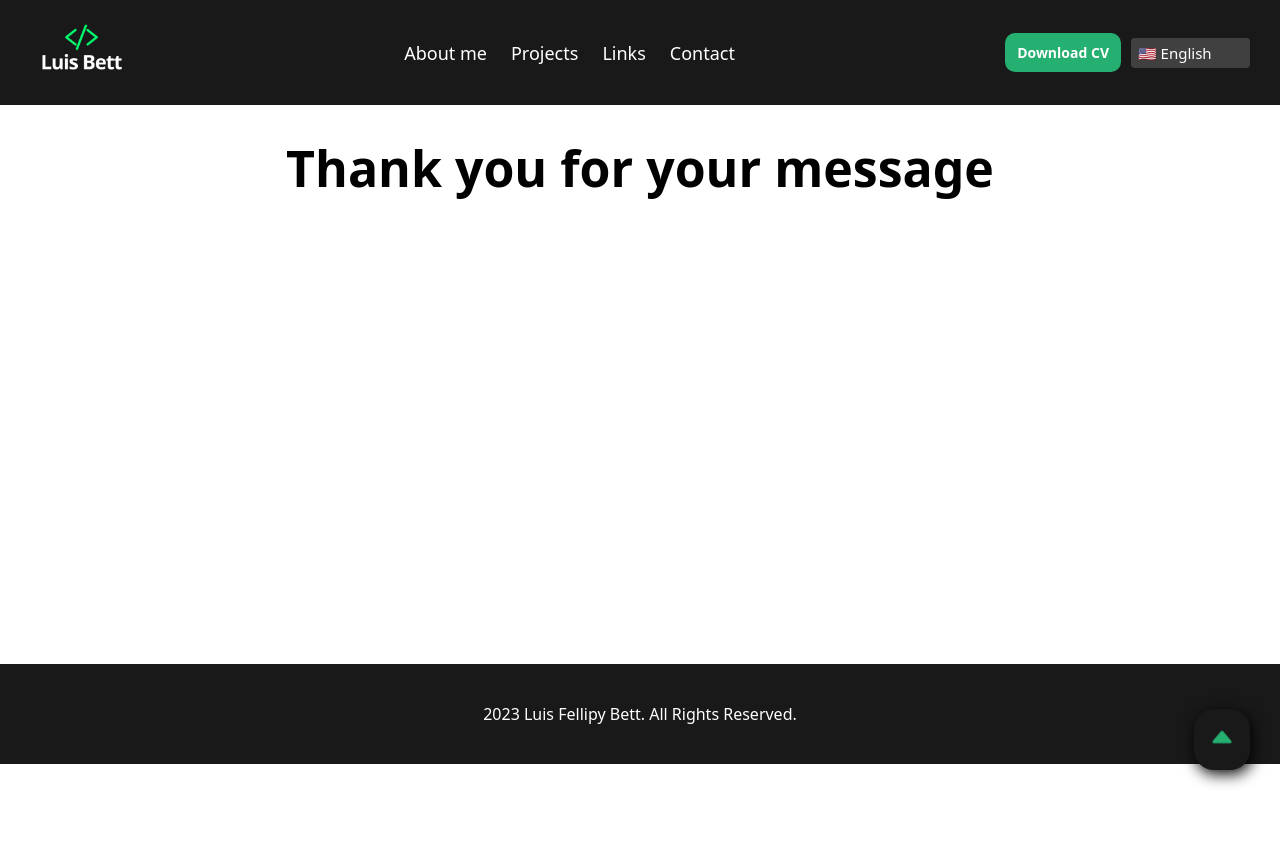
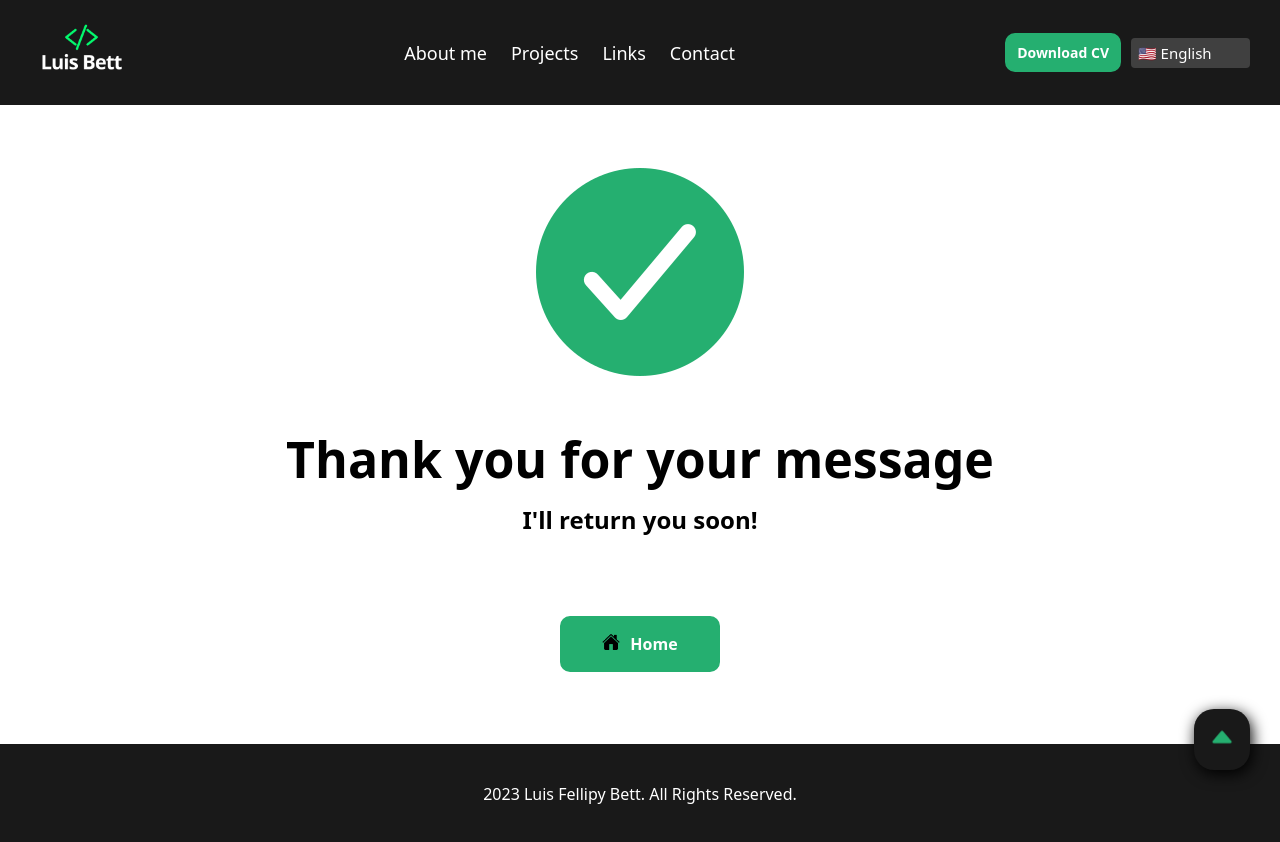
Before and after one commit to luisbett/luisbett-website, a Vue app: page /thankyou in a window 1280 px wide. Before the commit the page ends 800 px from the top, so only its background shows below. Built offline with nearby package versions, Linux system fonts and the light colour scheme.

Commit message:
adjusted thankyou and error pages

```diff
--- a/src/components/Error.vue
+++ b/src/components/Error.vue
@@ -2,7 +2,10 @@
 
     <div class="error-container">
 
+        <img src="/img/icons/x-red.png" alt="Red x symbol">
 		<h1>{{ $t('errorMessage') }}</h1>
+        <h2>Please, try again later!</h2>
+        <Button label="Home" size="large" color="greenWhite" imgSrc="/img/icons/house-black.png" @click="this.$router.push('/')" />
 
     </div>
 
@@ -10,8 +13,13 @@
 
 <script>
 
+import Button from './Button.vue'
+
     export default {
-        name: 'Error'
+        name: 'Error',
+        components: {
+            Button
+        }
     }
 
 </script>
@@ -22,9 +30,16 @@
 		display: block;
 		padding: 30px;
         text-align: center;
-		margin: auto;
 		width: 100%;
-		height: 70vh;
+		height: 80vh;
 	}
 
+    .error-container > * {
+        margin: 10px auto;
+    }
+
+    .error-container button {
+        margin-top: 80px;
+    }
+
 </style>
--- a/src/components/ThankYou.vue
+++ b/src/components/ThankYou.vue
@@ -2,7 +2,10 @@
 
     <div class="thankyou-container">
 
+        <img src="/img/icons/check-green.png" alt="Green check symbol">
 		<h1>{{ $t('thankYouMessage') }}</h1>
+        <h2>I'll return you soon!</h2>
+        <Button label="Home" size="large" color="greenWhite" imgSrc="/img/icons/house-black.png" @click="this.$router.push('/')" />
 
     </div>
 
@@ -10,8 +13,13 @@
 
 <script>
 
+    import Button from './Button.vue'
+
     export default {
-        name: 'ThankYou'
+        name: 'ThankYou',
+        components: {
+            Button
+        }
     }
 
 </script>
@@ -21,10 +29,17 @@
     .thankyou-container {
 		display: block;
 		padding: 30px;
+		width: 100%;
+		height: 80vh;
         text-align: center;
-		margin: auto;
-		width: 100%;
-		height: 70vh;
 	}
 
+    .thankyou-container > * {
+        margin: 10px auto;
+    }
+
+    .thankyou-container button {
+        margin-top: 80px;
+    }
+
 </style>
```
